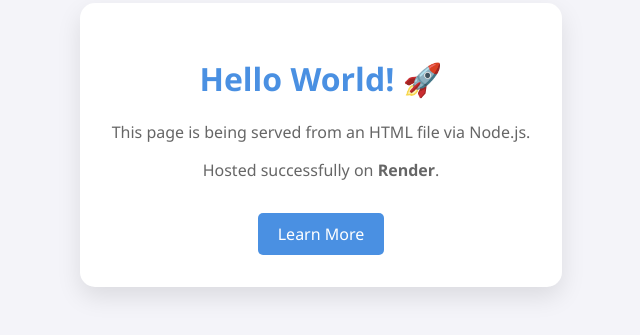
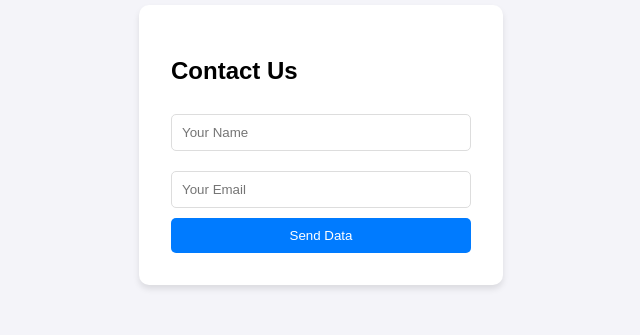
Before and after one commit to samimahamed01783/my-first-node-server, a website: page index.html in a window 1280 px wide. Shown: the part 255-590 px from the top of the page, without its empty margins (319-959 px from the left). Drawn offline with Linux system fonts and the light colour scheme.

Commit message:
Updated index.html with contact form

```diff
--- a/index.html
+++ b/index.html
@@ -3,22 +3,23 @@
 <head>
     <meta charset="UTF-8">
     <meta name="viewport" content="width=device-width, initial-scale=1.0">
-    <title>My Professional Node.js Site</title>
+    <title>Contact Form</title>
     <style>
-        body { font-family: 'Segoe UI', Tahoma, Geneva, Verdana, sans-serif; background-color: #f4f4f9; display: flex; justify-content: center; align-items: center; height: 100vh; margin: 0; }
-        .card { background: white; padding: 2rem; border-radius: 15px; box-shadow: 0 10px 25px rgba(0,0,0,0.1); text-align: center; }
-        h1 { color: #4a90e2; }
-        p { color: #666; }
-        .btn { display: inline-block; margin-top: 1rem; padding: 10px 20px; background: #4a90e2; color: white; text-decoration: none; border-radius: 5px; transition: 0.3s; }
-        .btn:hover { background: #357abd; }
+        body { font-family: Arial, sans-serif; display: flex; justify-content: center; align-items: center; height: 100vh; background-color: #f4f4f9; margin: 0; }
+        .form-container { background: white; padding: 2rem; border-radius: 10px; box-shadow: 0 4px 6px rgba(0,0,0,0.1); width: 300px; }
+        input { width: 100%; padding: 10px; margin: 10px 0; border: 1px solid #ddd; border-radius: 5px; box-sizing: border-box; }
+        button { width: 100%; padding: 10px; background-color: #007bff; color: white; border: none; border-radius: 5px; cursor: pointer; }
+        button:hover { background-color: #0056b3; }
     </style>
 </head>
 <body>
-    <div class="card">
-        <h1>Hello World! 🚀</h1>
-        <p>This page is being served from an HTML file via Node.js.</p>
-        <p>Hosted successfully on <strong>Render</strong>.</p>
-        <a href="#" class="btn">Learn More</a>
+    <div class="form-container">
+        <h2>Contact Us</h2>
+        <form action="/submit" method="POST">
+            <input type="text" name="userName" placeholder="Your Name" required>
+            <input type="email" name="userEmail" placeholder="Your Email" required>
+            <button type="submit">Send Data</button>
+        </form>
     </div>
 </body>
 </html>
```
Also changed, not shown: 1 other file.
